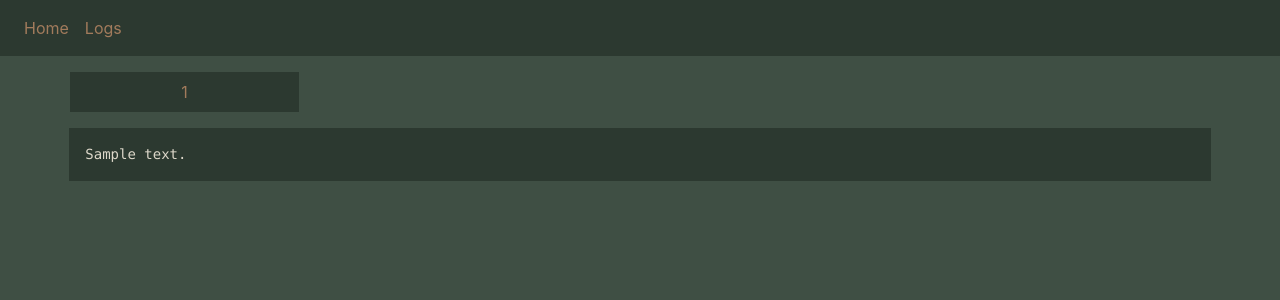
After one commit to PetercSnk/mqtt-subscriber, a Python web app: template app/templates/subscribe/logs.html in a window 1280 px wide. The commit adds this page. Shown: the top 300 px of the page. Run offline with Jinja, Linux system fonts and the light colour scheme; the template is opened without the code that fills it: most values are stand-ins (such as "Sample title", 1, 10 or a date in 2020); some libraries are stand-ins or nearby versions.

Commit message:
added logs page

```diff
--- a/app/static/style.css
+++ b/app/static/style.css
@@ -11,6 +11,13 @@ body {
     padding: 1em;
     margin-left: 20%;
     width: 60%;
+    text-align: center;
+}
+
+.column-full {
+    padding: 1em;
+    margin-left: 5%;
+    width: 90%;
 }
 
 h1, h2 {
@@ -26,11 +33,11 @@ h1, h2 {
     background-color: #2C3930;
 }
 
-.nav-link {
+.nav-item {
     color: #A27B5C !important;
 }
 
-.nav-link:hover {
+.nav-item:hover {
     color: #DCD7C9 !important;
 }
 
@@ -67,3 +74,42 @@ h1, h2 {
     background-color: #A27B5C !important;
     box-shadow: 0px 0px 0px 3px #2C3930 inset;
 }
+
+.link {
+    color: #A27B5C;
+    text-decoration: none;
+    background-color: #2C3930;
+    padding: 0.5em;
+    margin-left: 0.2em;
+    margin-right: 0.2em;
+    margin-bottom: 0.2em;
+    text-align: center;
+}
+
+.link-container {
+    display: flex;
+}
+
+.logs {
+    width: 20%;
+    margin-bottom: 1rem;
+    justify-content: space-between;
+}
+
+.link:hover {
+    color: #DCD7C9;
+    background-color: #A27B5C;
+}
+
+.link:active {
+    box-shadow: 0px 0px 0px 3px #2C3930 inset;
+}
+
+pre {
+    background-color: #2C3930;
+    color: #DCD7C9;
+    padding: 1rem;
+    margin-left: 0.2em;
+    margin-right: 0.2em;
+    margin-bottom: 0.2em;
+}
--- a/app/templates/base.html
+++ b/app/templates/base.html
@@ -12,13 +12,12 @@
     </head>
     <body>
         {% from "bootstrap5/nav.html" import render_nav_item %}
-        <nav class="navbar">
+        <nav class="navbar navbar-expand">
             <div class="container-fluid">
-                <ul class="navbar-nav">
-                    <li class="nav-item">
-                        {{ render_nav_item("subscribe.index", "Home") }}
-                    </li>
-                </ul>
+                <div class="navbar-nav">
+                    {{ render_nav_item("subscribe.index", "Home") }}
+                    {{ render_nav_item("subscribe.logs", "Logs") }}
+                </div>
             </div>
         </nav>
         <!-- Page content -->
--- /dev/null
+++ b/app/templates/subscribe/logs.html
@@ -0,0 +1,13 @@
+{% extends "base.html" %}
+{% block content %}
+<div class="row">
+    <div class="column-full">
+        <div class="link-container">
+            {% for id in ids %}
+                <a class="link logs" href="{{ url_for('subscribe.logs', id=id) }}">{{ id }}</a>
+            {% endfor %}
+        </div>
+        <pre>{{ content }}</pre>
+    </div>
+</div>
+{% endblock %}
```
Also changed, not shown: app/subscribe/routes.py (+18 -0 lines).
